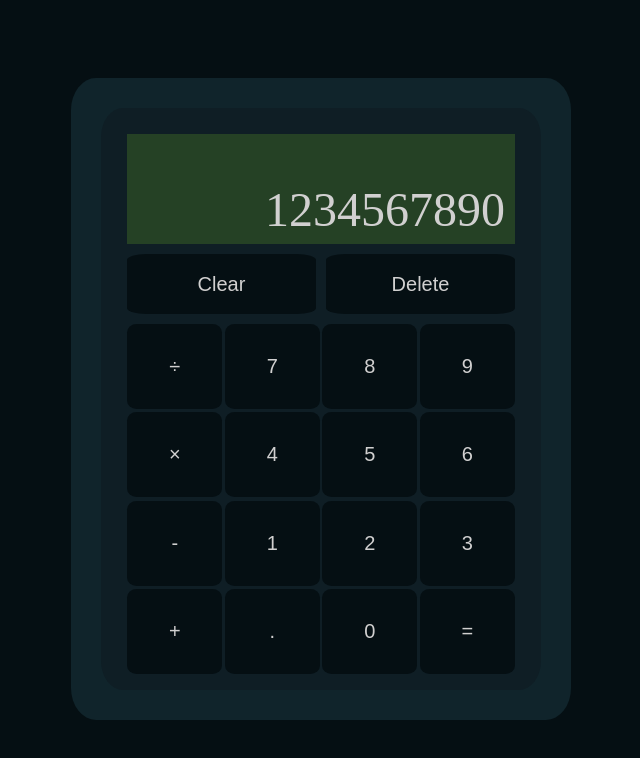
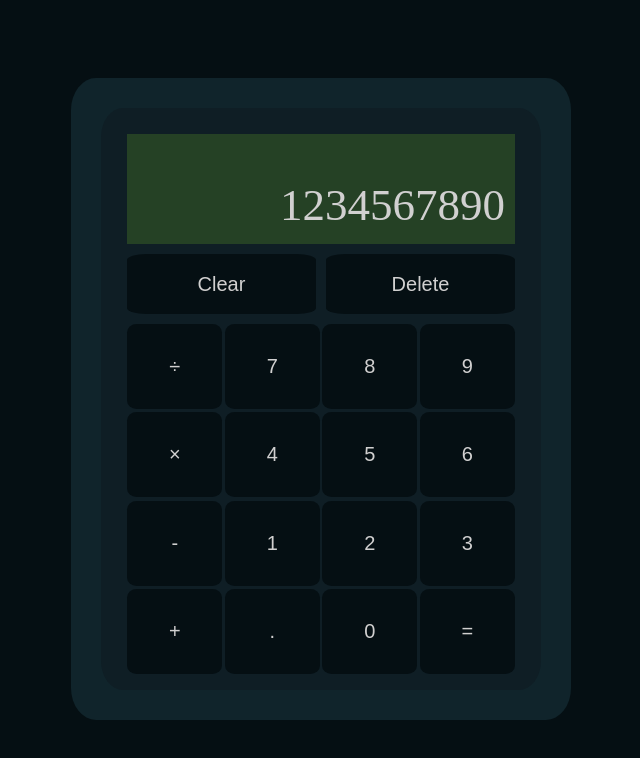
Before and after one commit to Swanson107/calculator, a plain HTML site: page index.html in a window 1280 px wide. Shown: the whole page, without its empty margins (319-959 px from the left). Drawn offline with Linux system fonts and the light colour scheme.

Commit message:
Actually fixed font scaling

```diff
--- a/styles.css
+++ b/styles.css
@@ -29,7 +29,7 @@ body {
 }
 
 #display {
-    font-size: 48px;
+    font-size: 4.5rem;
     margin-right : 1rem;
 }
 
```
